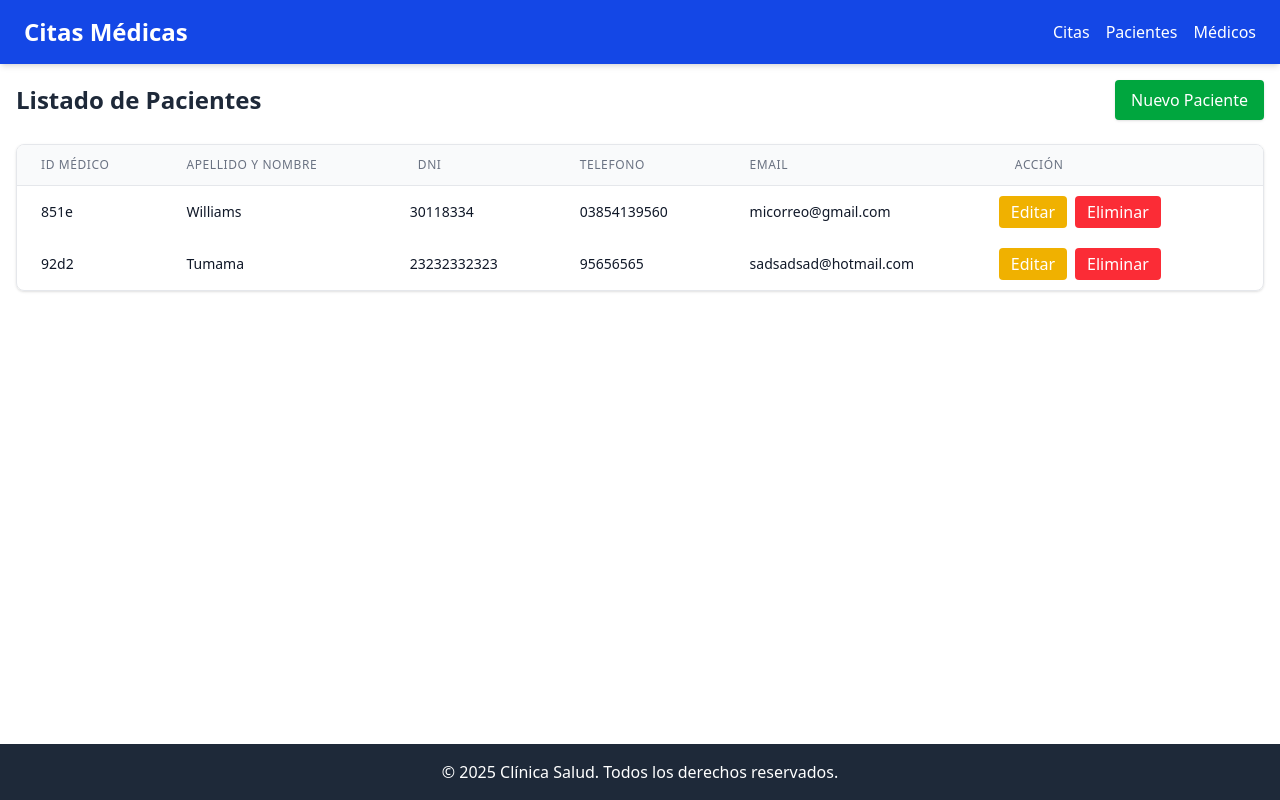
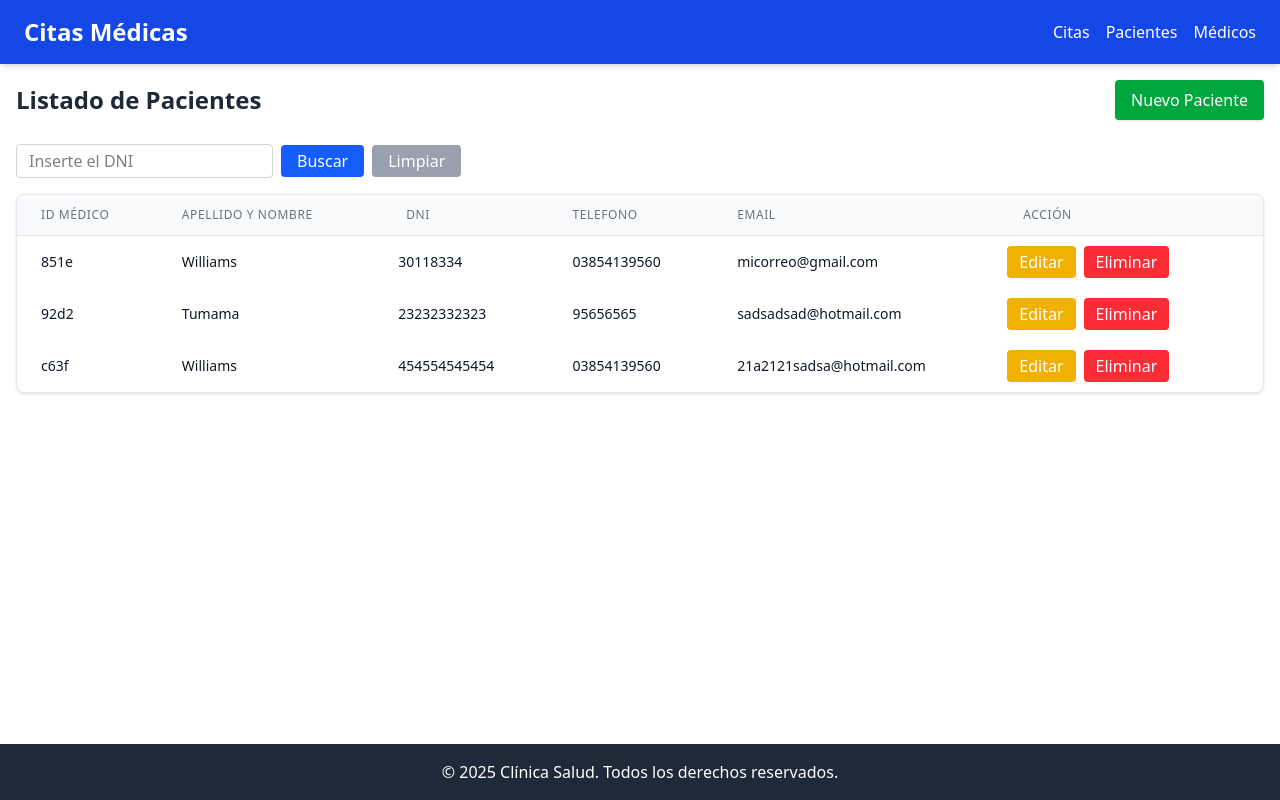
Before and after one commit to overwillys/citas-app, an Angular app: page /pacientes in a window 1280 px wide. Built offline with nearby package versions, Linux system fonts and the light colour scheme; data requests are answered from the project's data file.

Commit message:
three commit

```diff
--- a/src/app/features/citas/list-citas/list-citas.component.ts
+++ b/src/app/features/citas/list-citas/list-citas.component.ts
@@ -14,7 +14,14 @@ import { MedicoService } from '../../../services/medico.service';
   styleUrl: './list-citas.component.css'
 })
 export class ListCitasComponent implements OnInit {
-  citas  = signal<Cita[]>([]);
+
+  //usando propiedades normal de clase
+  //citas: Cita[] = [];
+  //medicos: Medico[] = [];
+
+
+  //Mejor un signals
+  citas   = signal<Cita[]>([]);
   medicos = signal<Medico[]>([]);
 
   constructor(private citaService: CitaService, private medicoService: MedicoService) {}
--- a/src/app/features/medicos/list-medicos/list-medicos.component.html
+++ b/src/app/features/medicos/list-medicos/list-medicos.component.html
@@ -5,6 +5,12 @@
       Nuevo Médico
     </button>
   </div>
+
+  <form [formGroup]="formBusca" (submit)="buscar()" class="flex items-center gap-2 mb-4">
+    <input formControlName="nombre" type="text" placeholder="Ingrese el Nombre" class="border border-gray-300 rounded px-3 py-1 focus:outline-none focus:ring-2 focus:ring-blue-500"/>
+    <button type="submit" class="bg-blue-600 hover:bg-blue-700 text-white px-4 py-1 rounded">Buscar</button>
+    <button type="button" (click)="limpiar()" class="bg-gray-400 hover:bg-gray-500 text-white px-4 py-1 rounded">Limpiar</button>
+  </form>
 
     <div class="overflow-x-auto shadow rounded-lg border border-gray-200">
     <table  class="min-w-full divide-y divide-gray-200">
--- a/src/app/features/medicos/list-medicos/list-medicos.component.ts
+++ b/src/app/features/medicos/list-medicos/list-medicos.component.ts
@@ -3,26 +3,57 @@ import { Medico } from '../../../models/medico.model';
 import { MedicoService } from '../../../services/medico.service';
 import { RouterLink } from '@angular/router';
 import Swal from 'sweetalert2';
+import { FormControl, FormGroup, ReactiveFormsModule } from '@angular/forms';
 
 
 @Component({
   standalone: true,
   selector: 'app-list-medicos',
-  imports: [RouterLink],
+  imports: [RouterLink, ReactiveFormsModule],
   templateUrl: './list-medicos.component.html',
   styleUrl: './list-medicos.component.css'
 })
 export class ListMedicosComponent  implements OnInit{
 
+  // usando una propiedad normal de clase
+  //medicos: Medico[] = [];
+
+  //Mejor un signal
   medicos = signal<Medico[]>([]);
+
+  formBusca = new FormGroup({
+    nombre: new FormControl('', { nonNullable: true })
+  });
 
   constructor(private medicoService: MedicoService) {}
 
   ngOnInit(): void {
-    this.medicoService.getMedicos().subscribe((data) => {
+    this.cargarTodos();
+   /* this.medicoService.getMedicos().subscribe((data) => {
       this.medicos.set(data);
     });
+    */
   }
+
+
+  private cargarTodos(): void {
+    this.medicoService.getMedicos()
+      .subscribe(data => this.medicos.set(data));
+  }
+
+
+  buscar(): void {
+    const nombre = this.formBusca.controls.nombre.value.trim(); // trim para que no venga vacio
+    if (!nombre) { this.cargarTodos(); return; } // sin nombre => lista completa
+    this.medicoService.getByName(nombre)
+      .subscribe(data => this.medicos.set(data));
+  }
+
+  limpiar(): void {
+    this.formBusca.reset({ nombre: '' });
+    this.cargarTodos();
+  }
+
 
   eliminarMedico(id: string): void {
   Swal.fire({
--- a/src/app/features/pacientes/form-paciente/form-paciente.component.html
+++ b/src/app/features/pacientes/form-paciente/form-paciente.component.html
@@ -3,7 +3,7 @@
     {{ pacienteId ? 'Editar Paciente' : 'Nuevo Paciente' }}
   </h2>
 
-  <form [formGroup]="form" (ngSubmit)="guardar()" class="space-y-4">
+  <form [formGroup]="form" (submit)="guardar()" class="space-y-4">
 
     <!-- Nombre -->
     <div>
--- a/src/app/features/pacientes/list-pacientes/list-pacientes.component.html
+++ b/src/app/features/pacientes/list-pacientes/list-pacientes.component.html
@@ -5,6 +5,13 @@
       Nuevo Paciente
     </button>
   </div>
+
+ <form [formGroup]="formBusca" (submit)="buscar()" class="flex items-center gap-2 mb-4">
+  <input formControlName="dni" type="text" placeholder="Inserte el DNI" class="border border-gray-300 rounded px-3 py-1 focus:outline-none focus:ring-2 focus:ring-blue-500"/>
+  <button type="submit" class="bg-blue-600 hover:bg-blue-700 text-white px-4 py-1 rounded">Buscar</button>
+  <button type="button" (click)="limpiar()" class="bg-gray-400 hover:bg-gray-500 text-white px-4 py-1 rounded">Limpiar</button>
+</form>
+
 
     <div class="overflow-x-auto shadow rounded-lg border border-gray-200">
       <table  class="min-w-full divide-y divide-gray-200">
@@ -35,9 +42,9 @@
 
             </tr>
           }
+
         </tbody>
       </table>
-
   </div>
 
 
--- a/src/app/features/pacientes/list-pacientes/list-pacientes.component.ts
+++ b/src/app/features/pacientes/list-pacientes/list-pacientes.component.ts
@@ -3,22 +3,62 @@ import { Paciente } from '../../../models/paciente.model';
 import { PacienteService } from '../../../services/paciente.service';
 import { RouterLink } from '@angular/router';
 import Swal from 'sweetalert2';
+import { FormControl, FormGroup, ReactiveFormsModule } from '@angular/forms';
 
 @Component({
   selector: 'app-list-pacientes',
-  imports: [RouterLink],
+  imports: [RouterLink, ReactiveFormsModule],
   templateUrl: './list-pacientes.component.html',
   styleUrl: './list-pacientes.component.css'
 })
 export class ListPacientesComponent implements OnInit {
+
+  // usando una propiedad normal de clase
+  //pacientes: Paciente[] = [];
+
+  //Mejor un signal
   pacientes = signal<Paciente[]>([]);
 
-  constructor(private pacienteService: PacienteService) {}
+  //form para la busqueda
+  /*
+  formBusca = new FormGroup({
+    dni: new FormGroup<string>(''),
+  });
+  */
+
+  formBusca = new FormGroup({
+    dni: new FormControl('', { nonNullable: true })
+  });
+
+
+  constructor(private pacienteService: PacienteService) { }
 
   ngOnInit(): void {
-    this.pacienteService.getPacientes().subscribe((data) => {
-      this.pacientes.set(data);
+    /*
+    this.pacienteService.getPacientes().
+    subscribe((data) => { this.pacientes.set(data);
+
     });
+    */
+    this.cargarTodos();
+  }
+
+  private cargarTodos(): void {
+    this.pacienteService.getPacientes()
+      .subscribe(data => this.pacientes.set(data));
+  }
+
+
+  buscar(): void {
+    const dni = this.formBusca.controls.dni.value.trim(); // trim para que no venga vacio
+    if (!dni) { this.cargarTodos(); return; } // sin DNI => lista completa
+    this.pacienteService.getByDni(dni)
+      .subscribe(data => this.pacientes.set(data));
+  }
+
+  limpiar(): void {
+    this.formBusca.reset({ dni: '' });
+    this.cargarTodos();
   }
 
   eliminarPaciente(id: string): void {
@@ -40,4 +80,9 @@ export class ListPacientesComponent implements OnInit {
     });
   }
 
+
+
+
+
+
 }
--- a/src/app/services/medico.service.ts
+++ b/src/app/services/medico.service.ts
@@ -1,7 +1,7 @@
 import { Injectable } from '@angular/core';
 import { Medico } from '../models/medico.model';
 import { Observable } from 'rxjs';
-import { HttpClient } from '@angular/common/http';
+import { HttpClient, HttpParams } from '@angular/common/http';
 
 @Injectable({
   providedIn: 'root'
@@ -31,4 +31,20 @@ export class MedicoService {
   eliminarMedico(id: string): Observable<void> {
     return this.http.delete<void>(`${this.baseUrl}/${id}`);
   }
+  /*
+  // SOLO por Nombre -> GET /pacientes?dni=30118334
+  getByName(nombre: string): Observable<Medico[]> {
+    const params = new HttpParams().set('nombre', nombre.trim());
+    return this.http.get<Medico[]>(this.baseUrl, { params });
+  }
+  */
+
+  // Habra que buscar tal cual , ejemplo "Dr. Roxana"
+  getByName(nombre: string): Observable<Medico[]> {
+  const params = new HttpParams().set('nombre', nombre.trim());
+  return this.http.get<Medico[]>(this.baseUrl, { params });
 }
+
+
+
+}
--- a/src/app/services/paciente.service.ts
+++ b/src/app/services/paciente.service.ts
@@ -1,4 +1,4 @@
-import { HttpClient } from '@angular/common/http';
+import { HttpClient, HttpParams } from '@angular/common/http';
 import { Injectable } from '@angular/core';
 import { Observable } from 'rxjs';
 import { Paciente } from '../models/paciente.model';
@@ -12,6 +12,10 @@ export class PacienteService {
   //http://localhost:3000/pacientes?nombre=Williams
 
   constructor(private http: HttpClient) {}
+
+
+  // DI - inject
+  //private httpClient = inject(HttpClient)
 
   getPacientes(): Observable<Paciente[]> {
     return this.http.get<Paciente[]>(this.baseUrl);
@@ -33,9 +37,31 @@ export class PacienteService {
     return this.http.delete<void>(`${this.baseUrl}/${id}`);
   }
 
-  buscarXnombre(){
-    return null;
+  /*
+// Buscar un paciente por su nombre:
+  buscarXnombre(nombre:string):Observable<Paciente[]>{
+    const aux = this.baseUrl+'/?nombre='+nombre
+    console.log(aux)
+    return this.http.get<Paciente[]>(aux);
+  }
+  */
+
+  // Busqueda usando params
+  /*
+  searchPacientes(dni: string, nombre: string): Observable<Paciente[]> {
+    let params = new HttpParams();
+    if (dni.trim()) params = params.set('dni', dni);
+    if (nombre.trim()) params = params.set('nombre', nombre);
+    return this.http.get<Paciente[]>(this.baseUrl, { params });
+  }
+  */
+
+  // SOLO por DNI -> GET /pacientes?dni=30118334
+  getByDni(dni: string): Observable<Paciente[]> {
+    const params = new HttpParams().set('nombre', dni.trim());
+    return this.http.get<Paciente[]>(this.baseUrl, { params });
   }
 
 
+
 }
--- a/src/db.json
+++ b/src/db.json
@@ -38,6 +38,14 @@
       "dni": "23232332323",
       "telefono": "95656565",
       "email": "sadsadsad@hotmail.com"
+    },
+    {
+      "id": "c63f",
+      "nombre": "Williams",
+      "apellido": "Tuate",
+      "dni": "454554545454",
+      "telefono": "03854139560",
+      "email": "21a2121sadsa@hotmail.com"
     }
   ],
   "medicos": [
```
Lines whose indentation alone changed are shown as unchanged.
